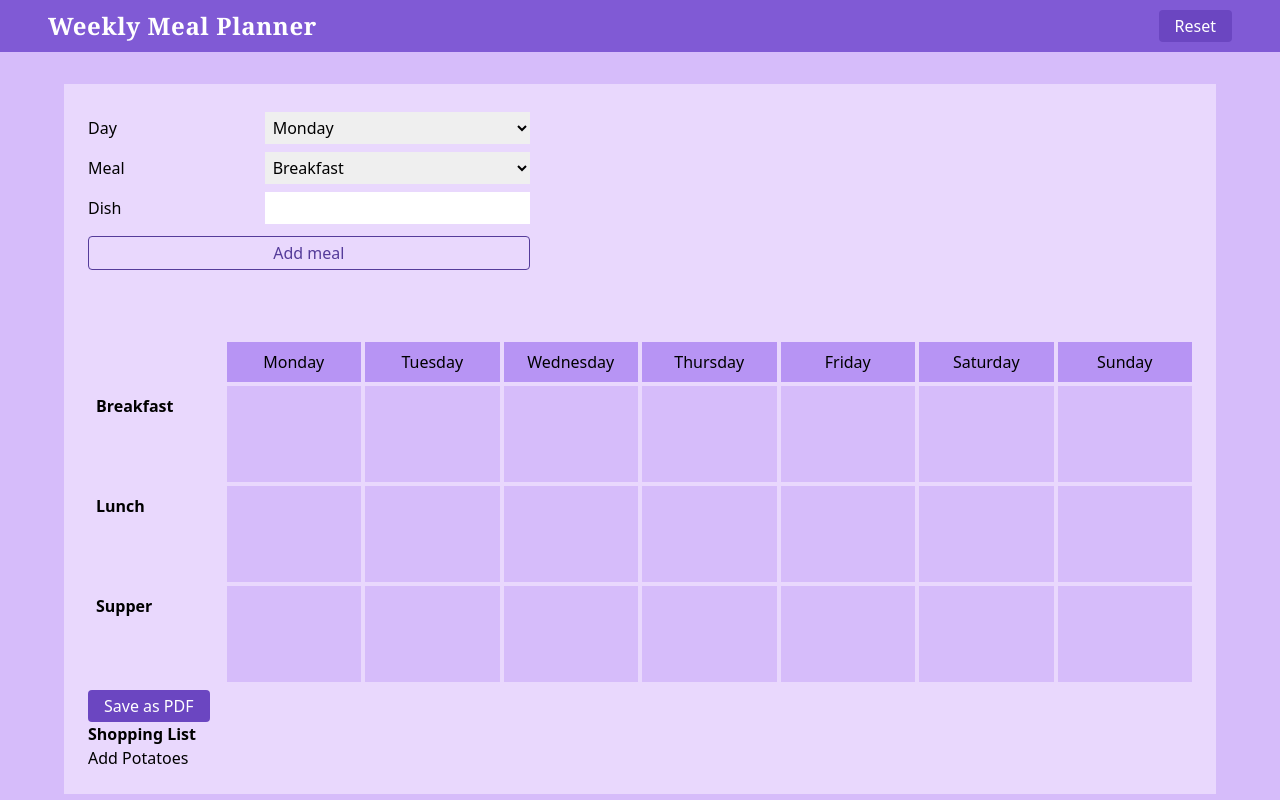
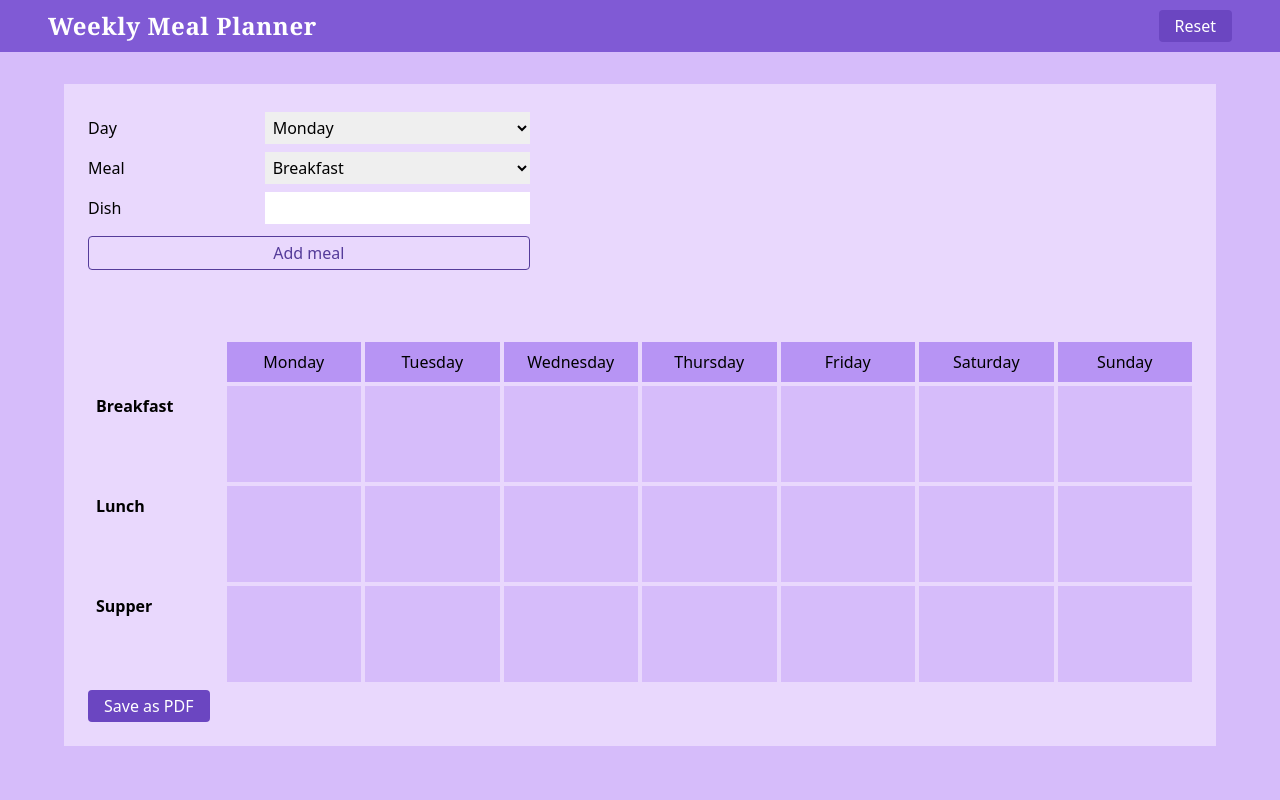
Before and after one commit to arturjzapater/meal-planner, a React app: page / in a window 1280 px wide. Built offline with nearby package versions, Linux system fonts and the light colour scheme.

Commit message:
removed unused code

```diff
--- a/src/components/App.tsx
+++ b/src/components/App.tsx
@@ -1,23 +1,12 @@
 import React from 'react'
-import { connect } from 'react-redux'
 import AddMealForm from './AddMealForm'
 import Button from './Button'
 import Header from './Header'
 import MealSchedule from './MealSchedule'
-import ShoppingList from './ShoppingList'
-import actions from '../actions'
-import mapStateToProps from '../lib/mapStateToProps'
 import printPdf from '../lib/printPdf'
 import State from '../types/State'
 
-interface AppProps extends State {
-  addIngredient: CallableFunction,
-}
-
-const App: React.FC<AppProps> = ({
-  ingredients,
-  addIngredient
-}) => (
+const App: React.FC<State> = () => (
   <>
     <Header />
     <main className='mx-4 md:mx-10 lg:mx-16 bg-purple-200 p-2 md:p-6'>
@@ -28,19 +17,8 @@ const App: React.FC<AppProps> = ({
         text='Save as PDF'
         theme='dark'
       />
-      <div>
-        <ShoppingList ingredients={ingredients} />
-        <button onClick={() => addIngredient('Potatoes')}>Add Potatoes</button>
-      </div>
     </main>
   </>
 )
 
-const mapDispatchToProps = (dispatch: CallableFunction) => ({
-  addIngredient: (ingredient: string) => dispatch(actions.addIngredient(ingredient))
-})
-
-export default connect(
-  mapStateToProps,
-  mapDispatchToProps
-)(App)
+export default App
```
